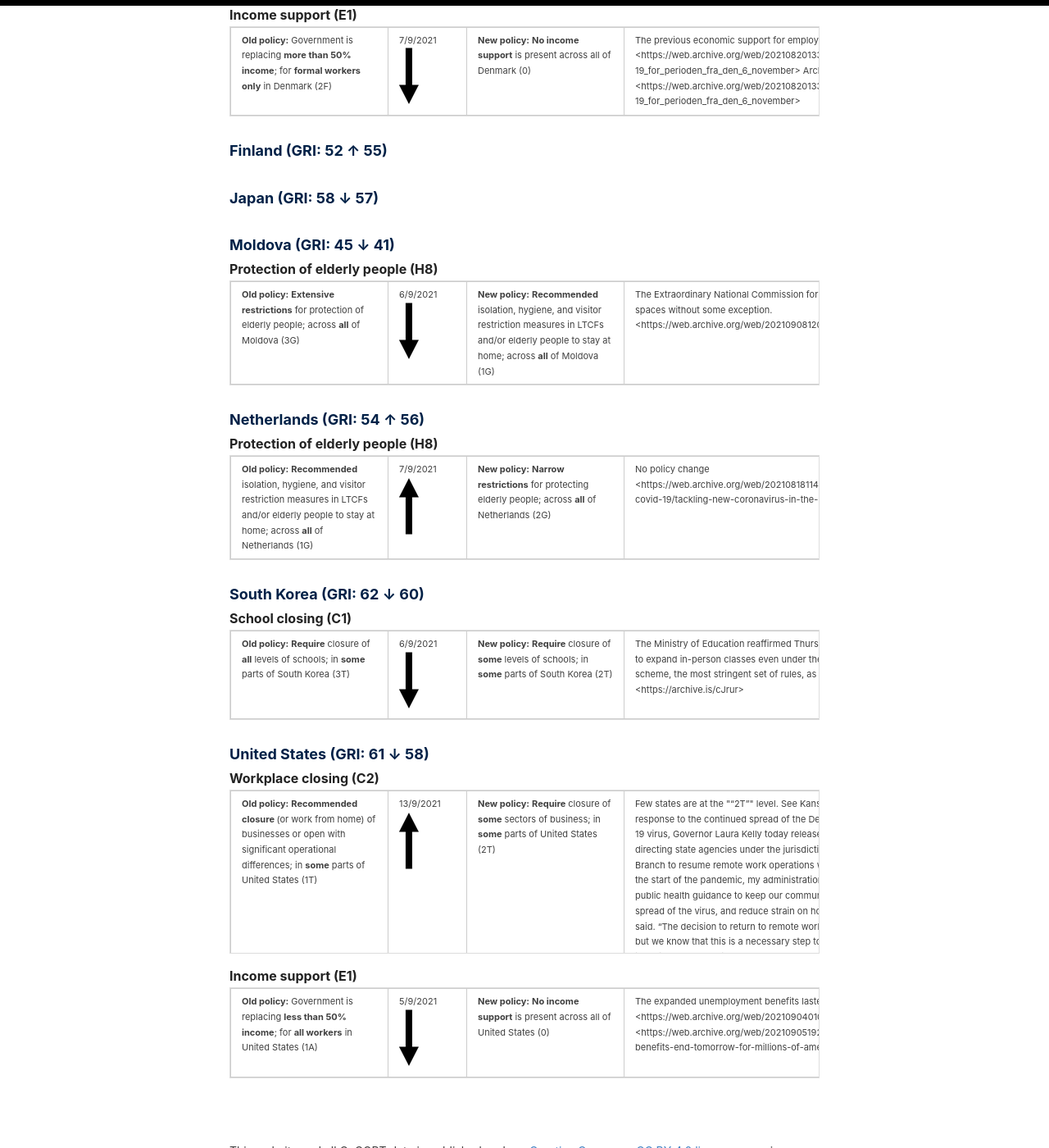
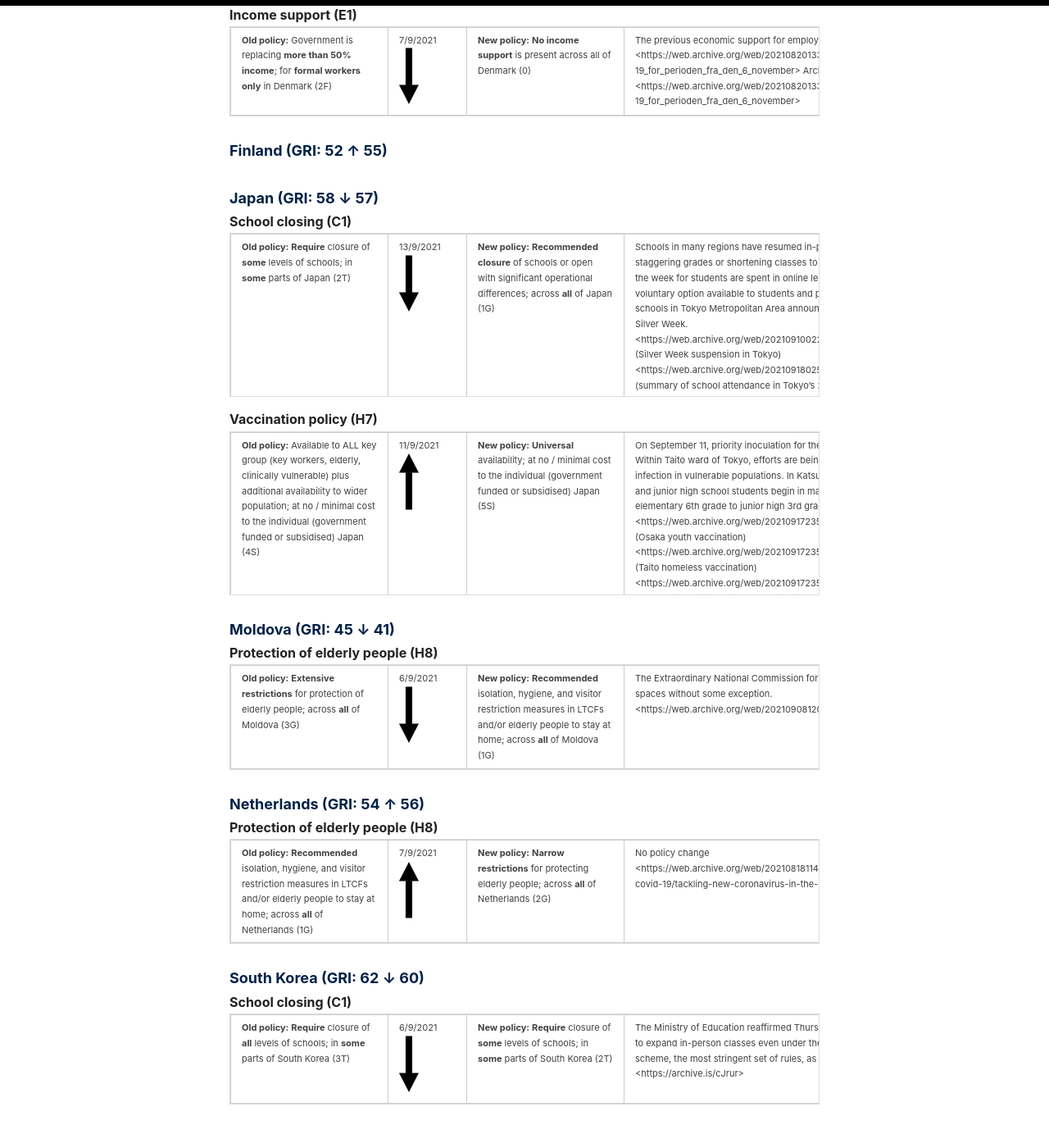
Before and after one commit to OxCGRT/oxcgrt.github.io, a Jekyll site: the page built from _pages/recent-changes.md, in a window 1280 px wide and 1400 px high, scrolled down 1969 px. Shown: the whole window at 82% size. Built offline with Jekyll 4.4.1, drawn with Linux system fonts in a browser that asks for light colours; some of the changed text lies outside the part shown.

Commit message:
Automated run of latest changes

```diff
--- a/_pages/recent-changes.md
+++ b/_pages/recent-changes.md
@@ -36,7 +36,7 @@ publication](https://doi.org/10.1038/s41562-021-01079-8).
 
 <!-- ## Changes in Policy over the last two weeks
 
-<img src="../images/changes-map.png"><p style="text-align:right"><i>Last updated  2021-09-17</i></p><h4>Overall increase</h4><div class="contents"><div><a href="#finland-gri-52--55">Finland (GRI: 52 ↑ 55)</a>
+<img src="../images/changes-map.png"><p style="text-align:right"><i>Last updated  2021-09-18</i></p><h4>Overall increase</h4><div class="contents"><div><a href="#finland-gri-52--55">Finland (GRI: 52 ↑ 55)</a>
 </div><div><a href="#netherlands-gri-54--56">Netherlands (GRI: 54 ↑ 56)</a>
 </div></div> <br/><h4>Overall decrease</h4><div class="contents"><div><a href="#austria-gri-74--68">Austria (GRI: 74 ↓ 68)</a>
 </div><div><a href="#cameroon-gri-32--30">Cameroon (GRI: 32 ↓ 30)</a>
@@ -45,7 +45,6 @@ publication](https://doi.org/10.1038/s41562-021-01079-8).
 </div><div><a href="#japan-gri-58--57">Japan (GRI: 58 ↓ 57)</a>
 </div><div><a href="#moldova-gri-45--41">Moldova (GRI: 45 ↓ 41)</a>
 </div><div><a href="#south korea-gri-62--60">South Korea (GRI: 62 ↓ 60)</a>
-</div><div><a href="#united states-gri-61--58">United States (GRI: 61 ↓ 58)</a>
 </div></div> <br/>
 -->
 
@@ -468,6 +467,138 @@ Archived: Archived:
 
 ### Japan (GRI: 58 ↓ 57)
 
+#### School closing (C1)
+
+<div id="table-div">
+
+<div style="border: 1px solid #ddd; padding: 5px; overflow-x: scroll; width:100%; ">
+
+<table class="table" style="margin-left: auto; margin-right: auto;">
+
+<tbody>
+
+<tr>
+
+<td style="text-align:left;min-width: 2in; ">
+
+<b>Old policy:</b>
+
+<b>Require</b> closure of <b>some</b> levels of schools; in <b>some</b>
+parts of Japan (2T)
+
+</td>
+
+<td style="text-align:left;min-width: 1in; color: grey80 !important;">
+
+13/9/2021
+<img src="../images/down-arrow.png">
+
+</td>
+
+<td style="text-align:left;min-width: 2in; ">
+
+<b>New policy:</b>
+
+<b>Recommended closure</b> of schools or open with significant
+operational differences; across <b>all</b> of Japan (1G)
+
+</td>
+
+<td style="text-align:left;min-width: 4in; ">
+
+Schools in many regions have resumed in-person learning, however, school
+attendance is largely part-time through staggering grades or shortening
+classes to reduce the number of students on-site at any one time. All
+other days of the week for students are spent in online lessons. For
+many wards and prefectures, online schooling is also a voluntary option
+available to students and parents during the state of emergency. From
+September 20 to 26, all public schools in Tokyo Metropolitan Area
+announced there will be a temporary suspension of in-person learning
+during Silver Week.
+<https://web.archive.org/web/20210910022721/https://www3.nhk.or.jp/news/html/20210909/k10013252101000.html>
+(Silver Week suspension in Tokyo)
+<https://web.archive.org/web/20210918025123/https://www3.nhk.or.jp/news/html/20210913/k10013256991000.html>
+(summary of school attendance in Tokyo’s 23 wards)
+
+</td>
+
+</tr>
+
+</tbody>
+
+</table>
+
+</div>
+
+</div>
+
+#### Vaccination policy (H7)
+
+<div id="table-div">
+
+<div style="border: 1px solid #ddd; padding: 5px; overflow-x: scroll; width:100%; ">
+
+<table class="table" style="margin-left: auto; margin-right: auto;">
+
+<tbody>
+
+<tr>
+
+<td style="text-align:left;min-width: 2in; ">
+
+<b>Old policy:</b>
+
+Available to ALL key group (key workers, elderly, clinically vulnerable)
+plus additional availability to wider population; at no / minimal cost
+to the individual (government funded or subsidised) Japan (4S)
+
+</td>
+
+<td style="text-align:left;min-width: 1in; color: grey80 !important;">
+
+11/9/2021
+<img src="../images/up-arrow.png">
+
+</td>
+
+<td style="text-align:left;min-width: 2in; ">
+
+<b>New policy:</b>
+
+<b>Universal</b> availability; at no / minimal cost to the individual
+(government funded or subsidised) Japan (5S)
+
+</td>
+
+<td style="text-align:left;min-width: 4in; ">
+
+On September 11, priority inoculation for the younger generation (ages
+18-39) begin in Osaka mass vaccination site. Within Taito ward of Tokyo,
+efforts are being made to mass vaccinate those who are homeless to
+prevent spread of infection in vulnerable populations. In Katsushika
+ward of Tokyo, priority vaccination of elementary school children and
+junior high school students begin in mass vaccination venues. Children
+who have a resident card from elementary 6th grade to junior high 3rd
+grade are eligible.
+<https://web.archive.org/web/20210917235431/https://www3.nhk.or.jp/news/html/20210911/k10013254511000.html>
+(Osaka youth vaccination)
+<https://web.archive.org/web/20210917235506/https://www3.nhk.or.jp/news/html/20210913/k10013257031000.html>
+(Taito homeless vaccination)
+<https://web.archive.org/web/20210917235620/https://www3.nhk.or.jp/news/html/20210911/k10013255201000.html>
+(Katsushika priority children vaccination)
+
+</td>
+
+</tr>
+
+</tbody>
+
+</table>
+
+</div>
+
+</div>
+
 ### Moldova (GRI: 45 ↓ 41)
 
 #### Protection of elderly people (H8)
@@ -641,146 +772,6 @@ most stringent set of rules, as planned. <https://archive.is/cJrur>
 
 </div>
 
-### United States (GRI: 61 ↓ 58)
-
-#### Workplace closing (C2)
-
-<div id="table-div">
-
-<div style="border: 1px solid #ddd; padding: 5px; overflow-x: scroll; width:100%; ">
-
-<table class="table" style="margin-left: auto; margin-right: auto;">
-
-<tbody>
-
-<tr>
-
-<td style="text-align:left;min-width: 2in; ">
-
-<b>Old policy:</b>
-
-<b>Recommended closure </b> (or work from home) of businesses or open
-with significant operational differences; in <b>some</b> parts of United
-States (1T)
-
-</td>
-
-<td style="text-align:left;min-width: 1in; color: grey80 !important;">
-
-13/9/2021
-<img src="../images/up-arrow.png">
-
-</td>
-
-<td style="text-align:left;min-width: 2in; ">
-
-<b>New policy:</b>
-
-<b>Require</b> closure of <b>some</b> sectors of business; in
-<b>some</b> parts of United States (2T)
-
-</td>
-
-<td style="text-align:left;min-width: 4in; ">
-
-Few states are at the "“2T”" level. See Kansas: On August 24,In response
-to the continued spread of the Delta variant of the COVID-19 virus,
-Governor Laura Kelly today released new guidance directing state
-agencies under the jurisdiction of the Executive Branch to resume remote
-work operations where possible. “Since the start of the pandemic, my
-administration has followed the best public health guidance to keep our
-communities safe, mitigate the spread of the virus, and reduce strain on
-hospitals,” Governor Kelly said. “The decision to return to remote work
-was not made lightly – but we know that this is a necessary step to
-prevent COVID-19 infections. I am confident that our state employees
-will continue to provide quality services to all Kansans who need them.”
-The remote work model will remain in place through October 4th. At that
-time, a re-assessment of current COVID-19 infection rates will determine
-when state employees can return to fully on-site work. At the outset of
-the COVID-19 pandemic, state agency operations shifted to remote work
-for employees whose job functions could be performed remotely. In June,
-after a significant reduction in daily COVID-19 infections, state
-employees began returning to state office buildings. As infection
-numbers began to rise again throughout the summer, a transition to
-remote work will help control the spread of the virus among state
-employees. Onsite staffing will be limited to only those necessary to
-safely conduct agency operations. Mask requirements, social distancing
-and other mitigation measures will remain in place for employees whose
-jobs must be performed on-site. Public offices serving customers will be
-encouraged to re-institute mitigation measures that were previously
-utilized during the pandemic, such as scheduling “by appointment only”
-or making allowances for virtual as opposed to in-person interactions.
-All such measures will be carried out in a way as to have as minimal an
-impact or inconvenience on customers. View the new guidance here.
-<https://archive.fo/WkDls>
-
-</td>
-
-</tr>
-
-</tbody>
-
-</table>
-
-</div>
-
-</div>
-
-#### Income support (E1)
-
-<div id="table-div">
-
-<div style="border: 1px solid #ddd; padding: 5px; overflow-x: scroll; width:100%; ">
-
-<table class="table" style="margin-left: auto; margin-right: auto;">
-
-<tbody>
-
-<tr>
-
-<td style="text-align:left;min-width: 2in; ">
-
-<b>Old policy:</b>
-
-Government is replacing <b>less than 50% income</b>; for <b>all
-workers</b> in United States (1A)
-
-</td>
-
-<td style="text-align:left;min-width: 1in; color: grey80 !important;">
-
-5/9/2021
-<img src="../images/down-arrow.png">
-
-</td>
-
-<td style="text-align:left;min-width: 2in; ">
-
-<b>New policy:</b>
-
-<b>No income support</b> is present across all of United States (0)
-
-</td>
-
-<td style="text-align:left;min-width: 4in; ">
-
-The expanded unemployment benefits lasted until September 4th, ending on
-September 5th. See archive:
-<https://web.archive.org/web/20210904010849/https://dwd.wisconsin.gov/uiben/fpuc/>
-<https://web.archive.org/web/20210905192207/https://www.forbes.com/sites/zackfriedman/2021/09/05/unemployment-benefits-end-tomorrow-for-millions-of-americans>
-
-</td>
-
-</tr>
-
-</tbody>
-
-</table>
-
-</div>
-
-</div>
-
 <br> <br>
 
 This website and all OxCGRT data is published under a [Creative Commons
```
Also changed, not shown: images/changes-map.png.
